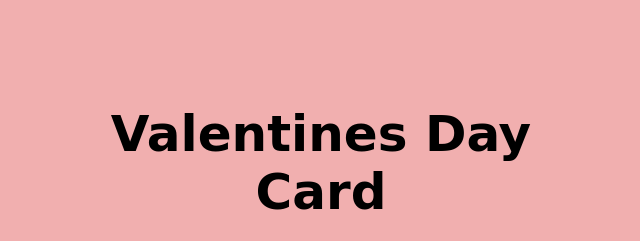
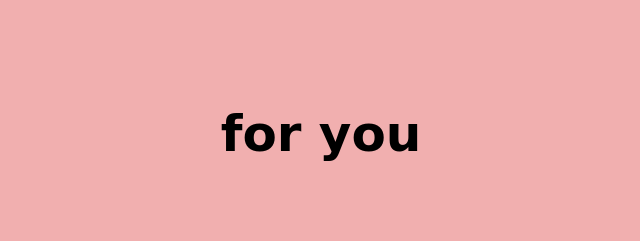
Before and after one commit to reaper4256/kadiloveuu, a plain HTML site: page index.html in a window 1280 px wide. Shown: the part 75-316 px from the top of the page, without its empty margins (319-959 px from the left). Drawn offline with Linux system fonts and the light colour scheme.

Commit message:
Add files via upload

```diff
--- a/index.html
+++ b/index.html
@@ -8,7 +8,7 @@
 </head>
 <body>
     <div id="card">
-      <center><h1>Valentines Day Card </h1></center>
+      <center><h1>for you </h1></center>
       <div class="heart" id="heart1">
         <div id="half1">
           <div id="circle"></div>
```
